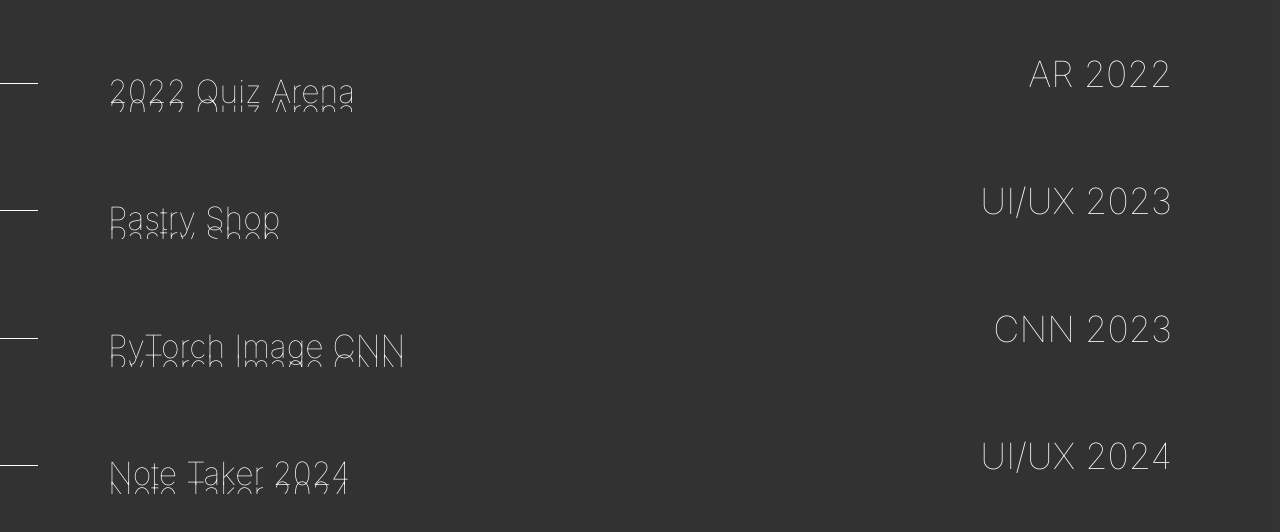
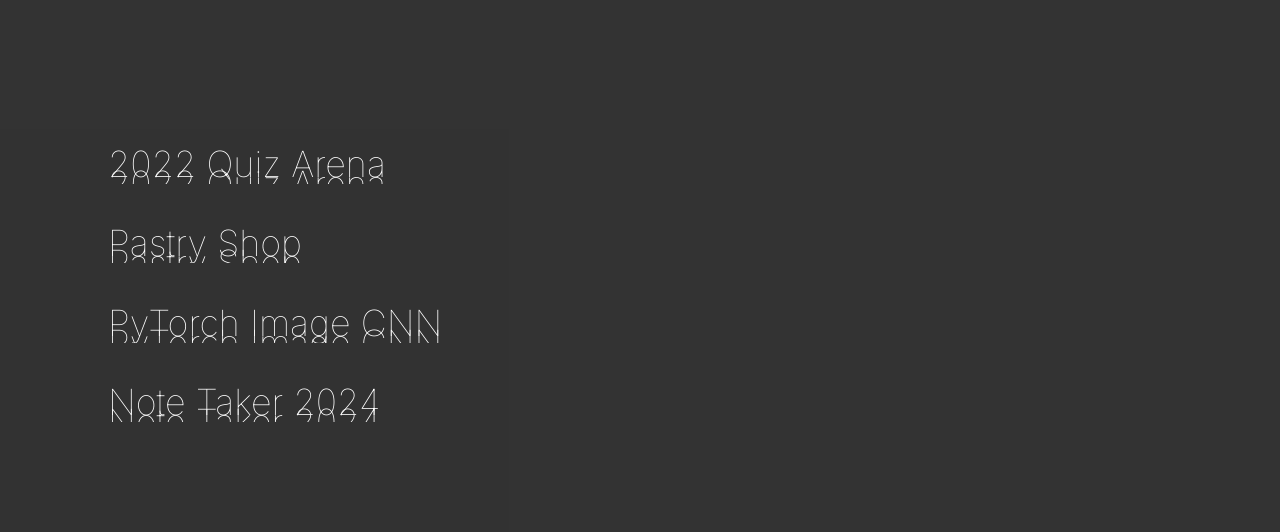
Before and after one commit to malikkotb/smooth-menu, a Next.js app: page / in a window 1280 px wide. Shown: the part 126-658 px from the top of the page. Built offline with nearby package versions, Linux system fonts and the light colour scheme.

Commit message:
smooth menu nav

```diff
--- a/app/globals.css
+++ b/app/globals.css
@@ -26,12 +26,17 @@
 }
 ul a p.primary,
 ul a p.secondary {
-  font-size: clamp(2rem, 2vw, 4rem);
+  /* font-size: clamp(2rem, 2vw, 4rem); */
   width: 100%;
-  margin: 0;
+  /* margin: 0; */
 }
 ul a p.primary {
   transform: translateY(50%);
+}
+
+ul a p.date {
+  transform: translateY(170%);
+
 }
 
 ul a .line {
@@ -40,5 +45,6 @@
   left: 0;
   width: 3%;
   border-bottom: 1px solid white;
+  transform: scaleX(0);
   transform-origin: left;
 }
--- a/app/page.js
+++ b/app/page.js
@@ -10,16 +10,65 @@
 ];
 
 export default function Home() {
+  useEffect(() => {
+    const links = gsap.utils.toArray("li a");
 
-  useEffect(() => {
+    links.forEach((link) => {
+      // define a gsap timeline for each of the links
+      // needs to be inside of the foreach, because
+      // if it's outside, all the links will share the same timeline
+      // -> if u hover over one link, it will animate all the other ones as well
 
+      let linkTl = gsap.timeline({ defaults: { ease: "power4.inOut", duration: 0.6 } });
+
+      const headingStart = link.querySelector(".primary");
+      const headingEnd = link.querySelector(".secondary");
+      const date = link.querySelector(".date");
+      const line = link.querySelector(".line");
+
+      linkTl
+        .to(headingStart, {
+          yPercent: -100,
+        })
+        .to(
+          headingEnd,
+          {
+            yPercent: -50,
+          },
+          // use "<" for the animations (this one and the one before to start at the same time)
+          "<"
+        )
+        .to(
+          line,
+          {
+            scaleX: 1,
+          },
+          "<"
+        )
+        .to(
+          date,
+          {
+            y: 0,
+          },
+          "<"
+        );
+
+      linkTl.pause();
+
+      link.addEventListener("mouseenter", () => {
+        linkTl.play();
+      });
+      link.addEventListener("mouseleave", () => {
+        linkTl.reverse();
+      });
+    });
   });
 
   return (
     <div className="m-0 h-screen text-white bg-black opacity-80">
       <main className="w-full h-screen m-0 flex items-center">
-        <section className=" flex-1">
-          <ul className="text-white text-4xl font-thin flex flex-col gap-12">
+        <section className="flex-1">
+          <ul className="text-white text-4xl font-thin">
             {projects.map((p, index) => (
               <li key={index}>
                 <a href="#">
@@ -27,10 +76,9 @@
                     <p className="primary">{p.title}</p>
                     <p className="secondary">{p.title}</p>
                   </div>
-                  <p>{p.tag}</p>
+                  <p className="date">{p.tag}</p>
                   <div className="line"></div>
                 </a>
-
               </li>
             ))}
           </ul>
```
